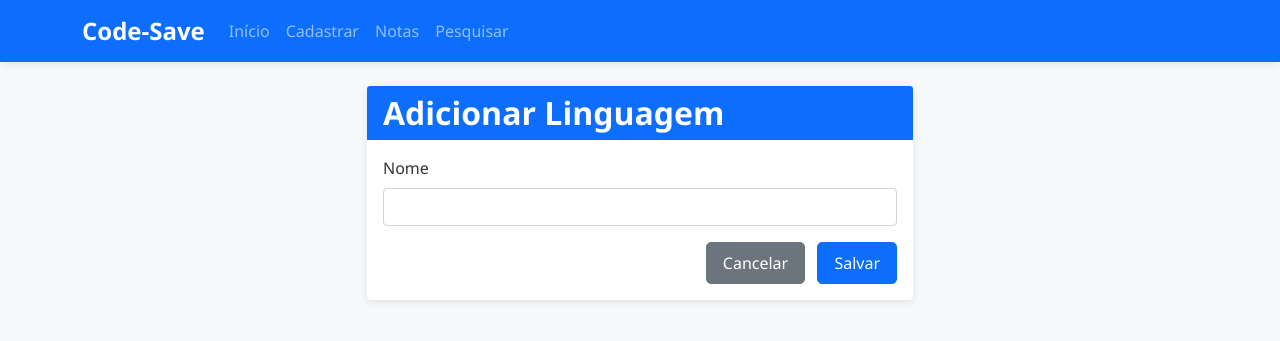
After one commit to vhcf1997/codesabeapp, a Django app: page /linguagem/nova/ in a window 1280 px wide. The commit adds this page. Shown: the top 341 px of the page. Run offline with Django 5.2, Linux system fonts and the light colour scheme.

Commit message:
Add language management

```diff
--- a/core/forms.py
+++ b/core/forms.py
@@ -1,5 +1,5 @@
 from django import forms
-from .models import Nota
+from .models import Nota, Linguagem
 
 class NotaForm(forms.ModelForm):
     class Meta:
@@ -16,3 +16,12 @@ class NotaForm(forms.ModelForm):
             'nome': forms.TextInput(attrs={'class': 'form-control'}),
             'linguagem': forms.TextInput(attrs={'class': 'form-control'}),
         }
+
+
+class LinguagemForm(forms.ModelForm):
+    class Meta:
+        model = Linguagem
+        fields = ['nome']
+        widgets = {
+            'nome': forms.TextInput(attrs={'class': 'form-control'}),
+        }
--- /dev/null
+++ b/core/templates/adicionar_linguagem.html
@@ -0,0 +1,25 @@
+{% extends "base.html" %}
+{% block title %}Nova Linguagem{% endblock %}
+{% block content %}
+<div class="row justify-content-center">
+  <div class="col-md-6">
+    <div class="card">
+      <div class="card-header bg-primary text-white">
+        <h2 class="mb-0">Adicionar Linguagem</h2>
+      </div>
+      <form method="post" class="p-3">
+        {% csrf_token %}
+        {{ form.non_field_errors }}
+        <div class="mb-3">
+          <label for="id_nome" class="form-label">Nome</label>
+          {{ form.nome }}
+        </div>
+        <div class="text-end">
+          <a href="{% url 'core:cadastro' %}" class="btn btn-secondary me-2">Cancelar</a>
+          <button type="submit" class="btn btn-primary">Salvar</button>
+        </div>
+      </form>
+    </div>
+  </div>
+</div>
+{% endblock %}
--- a/core/templates/cadastro.html
+++ b/core/templates/cadastro.html
@@ -35,12 +35,15 @@
                     <!-- Campo linguagem (select dinâmico do banco) -->
                     <div class="mb-3">
                         <label for="{{ form.linguagem.id_for_label }}" class="form-label">Linguagem/Tecnologia</label>
+                        <div class="input-group">
                             <select class="form-select" id="linguagem" name="linguagem" required>
                                 <option value="" selected disabled>Selecione a linguagem</option>
                                 {% for linguagem in linguagens %}
                                     <option value="{{ linguagem.id }}">{{ linguagem.nome }}</option>
                                 {% endfor %}
                             </select>
+                            <a href="{% url 'core:adicionar_linguagem' %}" class="btn btn-outline-secondary" title="Adicionar linguagem">+</a>
+                        </div>
                     </div>
 
                     <!-- Campo descrição -->
--- a/core/templates/editar_nota.html
+++ b/core/templates/editar_nota.html
@@ -26,12 +26,15 @@
           </div>
           <div class="mb-3">
             <label for="{{ form.linguagem.id_for_label }}" class="form-label">Linguagem/Tecnologia</label>
+            <div class="input-group">
               <select class="form-select" id="linguagem" name="linguagem" required>
                 <option value="" disabled>Selecione a linguagem</option>
                 {% for linguagem in linguagens %}
                   <option value="{{ linguagem.id }}" {% if linguagem.id == form.instance.linguagem.id %}selected{% endif %}>{{ linguagem.nome }}</option>
                 {% endfor %}
               </select>
+              <a href="{% url 'core:adicionar_linguagem' %}" class="btn btn-outline-secondary" title="Adicionar linguagem">+</a>
+            </div>
           </div>
           <div class="mb-3">
             <label for="{{ form.descricao.id_for_label }}" class="form-label">Descrição *</label>
--- a/core/templates/lista_notas.html
+++ b/core/templates/lista_notas.html
@@ -6,6 +6,7 @@
     <h2 class="mb-0">Todas as Notas</h2>
     <a href="{% url 'core:cadastro' %}" class="btn btn-primary">Nova Nota</a>
   </div>
+  <div class="table-responsive">
   <table class="table table-striped">
     <thead>
       <tr>
@@ -36,5 +37,6 @@
       {% endfor %}
     </tbody>
   </table>
+  </div>
 </div>
 {% endblock %}
--- a/core/templates/pesquisa.html
+++ b/core/templates/pesquisa.html
@@ -7,12 +7,15 @@
     <input type="text" class="form-control" name="q" placeholder="Palavra-chave" value="{{ query }}">
   </div>
   <div class="col-md-3">
+    <div class="input-group">
       <select class="form-select" name="linguagem">
         <option value="">Linguagem</option>
         {% for ling in linguagens %}
           <option value="{{ ling.id }}" {% if linguagem_id|default:'' == ling.id|stringformat:'s' %}selected{% endif %}>{{ ling.nome }}</option>
         {% endfor %}
       </select>
+      <a href="{% url 'core:adicionar_linguagem' %}" class="btn btn-outline-secondary" title="Adicionar linguagem">+</a>
+    </div>
   </div>
   <div class="col-md-3">
     <select class="form-select" name="tipo">
--- a/core/urls.py
+++ b/core/urls.py
@@ -11,5 +11,6 @@ urlpatterns = [
     path('notas/', views.lista_notas, name='lista_notas'),
     path('nota/<int:pk>/editar/', views.editar_nota, name='editar_nota'),
     path('nota/<int:pk>/excluir/', views.excluir_nota, name='excluir_nota'),
+    path('linguagem/nova/', views.adicionar_linguagem, name='adicionar_linguagem'),
 
 ]
--- a/core/views.py
+++ b/core/views.py
@@ -1,6 +1,6 @@
 from django.shortcuts import render, redirect, get_object_or_404
 from django.db.models import Q
-from .forms import NotaForm
+from .forms import NotaForm, LinguagemForm
 from django.utils.timezone import now
 from .models import Linguagem, Nota
 
@@ -109,3 +109,15 @@ def excluir_nota(request, pk):
         nota.delete()
         return redirect('core:lista_notas')
     return redirect('core:lista_notas')
+
+
+def adicionar_linguagem(request):
+    if request.method == 'POST':
+        form = LinguagemForm(request.POST)
+        if form.is_valid():
+            form.save()
+            return redirect('core:cadastro')
+    else:
+        form = LinguagemForm()
+
+    return render(request, 'adicionar_linguagem.html', {'form': form})
```
Lines whose indentation alone changed are shown as unchanged.
